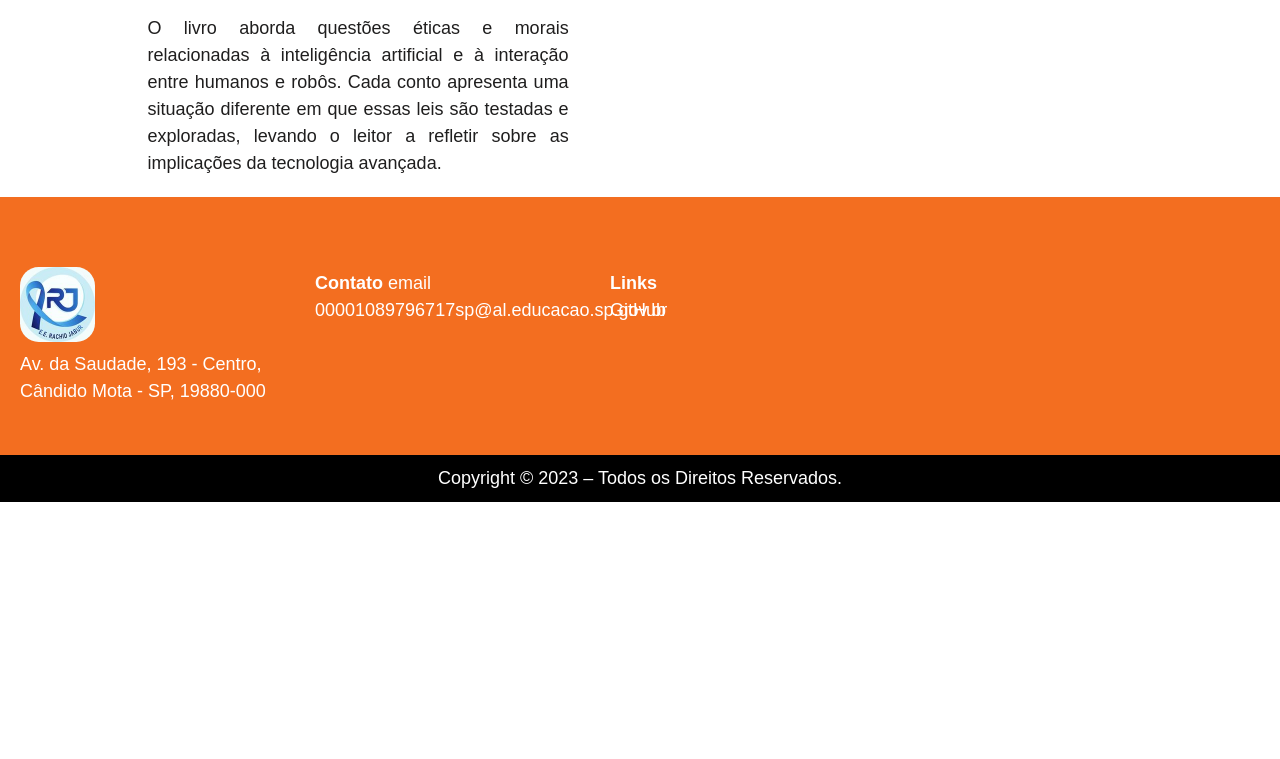
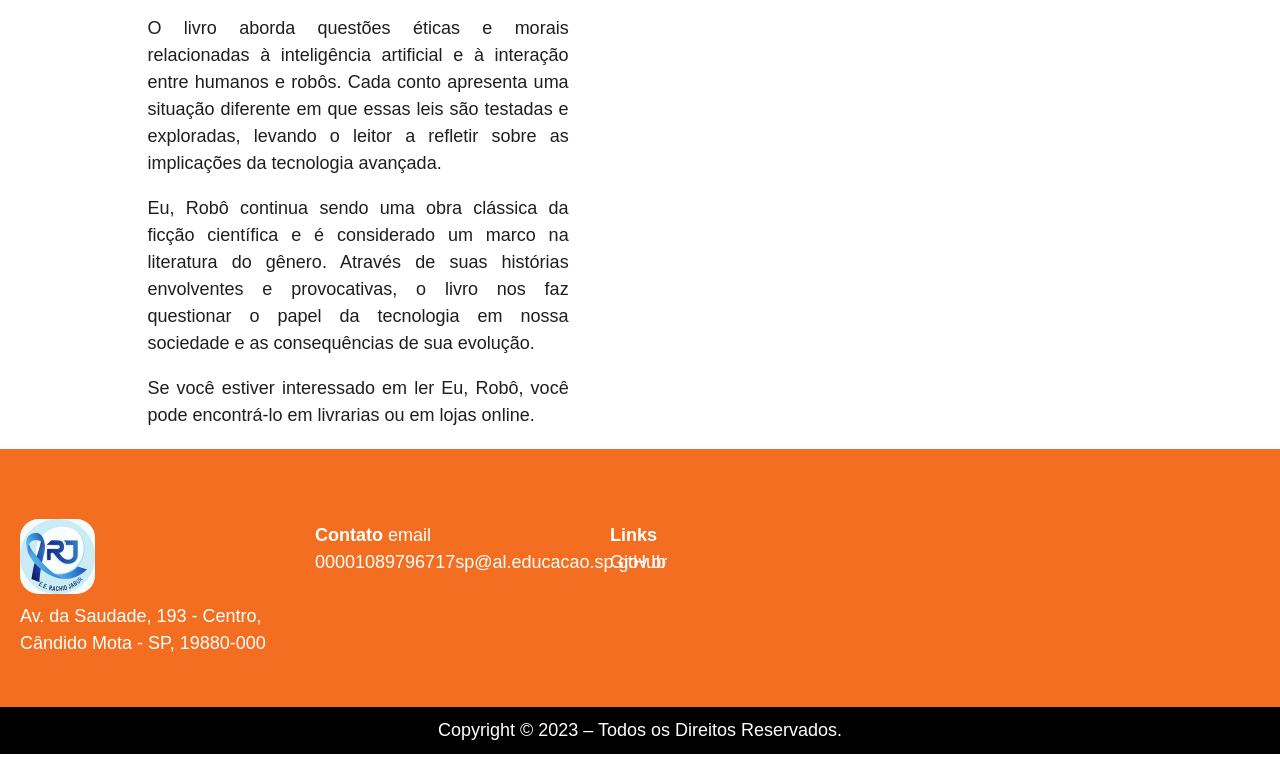
Before and after one commit to meAllanGarcia/ManoelWork, a plain HTML site: page Trabalho - Manoel/index.html in a window 1280 px wide. Shown: the part 1488-2247 px from the top of the page. Before the commit the page ends 1995 px from the top, so only its background shows below. Drawn offline with nearby package versions, Linux system fonts and the light colour scheme.

Commit message:
V3.
É com muita alegria que eu posso dizer que finalmente o site chegou ao seu desenvolvimento final.
Foi uma jornada e tanto, com aumento de prazo (para que eu pudesse estudar mais sobre tal assunto e pudesse aprimorar meu conhecimento sobre Desenvolvimento Web e fazer algo que pelo menos ficasse razoável).

Signed-off-by: Allan Gabriel <150678183+meAllanGarcia@users.noreply.github.com>

```diff
--- a/Trabalho - Manoel/index.html
+++ b/Trabalho - Manoel/index.html
@@ -142,6 +142,12 @@
               <p class="hist">
                 O livro aborda questões éticas e morais relacionadas à inteligência artificial e à interação entre humanos e robôs. Cada conto apresenta uma situação diferente em que essas leis são testadas e exploradas, levando o leitor a refletir sobre as implicações da tecnologia avançada.
               </p>
+              <p class="hist">
+                Eu, Robô continua sendo uma obra clássica da ficção científica e é considerado um marco na literatura do gênero. Através de suas histórias envolventes e provocativas, o livro nos faz questionar o papel da tecnologia em nossa sociedade e as consequências de sua evolução.
+              </p>
+              <p class="hist">
+                Se você estiver interessado em ler Eu, Robô, você pode encontrá-lo em livrarias ou em lojas online.
+              </p>
             </div>
             <!-- Fim da div -->
 
```
